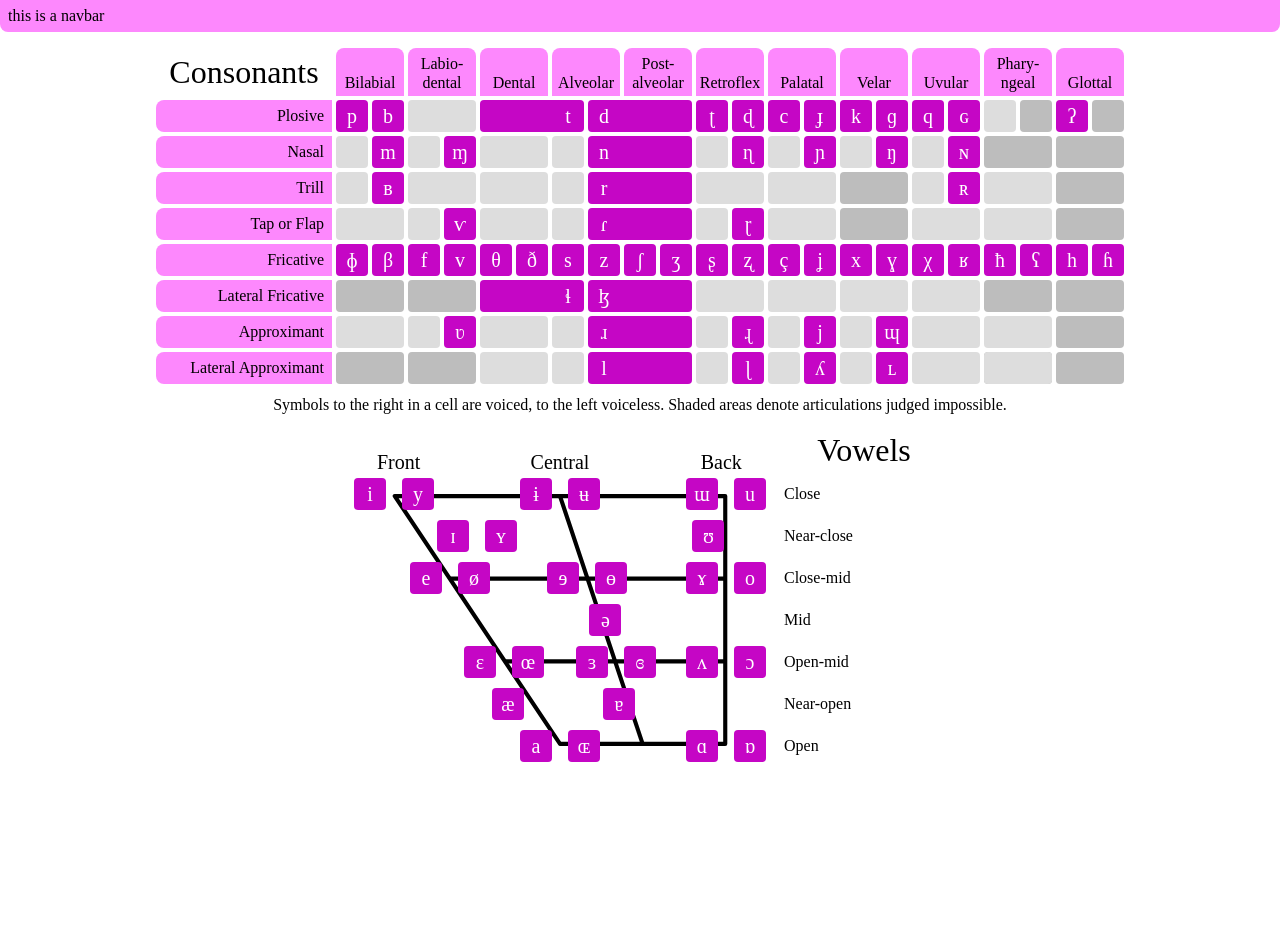
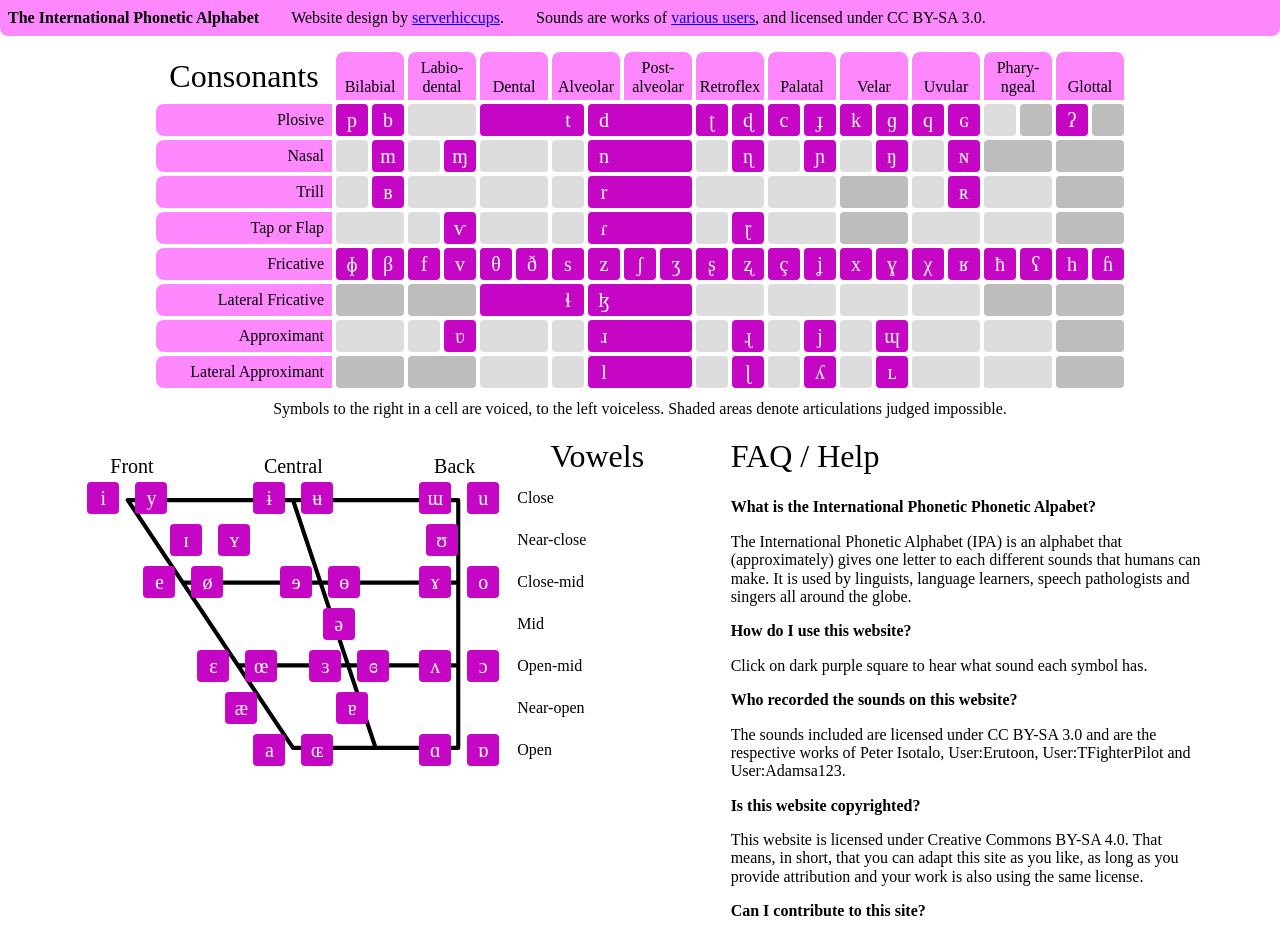
Before and after one commit to serverhiccups/ipa-chart, a Preact app: page / in a window 1280 px wide. Shown: the top 937 px of the page. Before the commit the page ends 800 px from the top, so only its background shows below. Built offline with nearby package versions, Linux system fonts and the light colour scheme; a web font is replaced by a local one.

Commit message:
Polish up the design a little

```diff
--- a/src/App.tsx
+++ b/src/App.tsx
@@ -6,8 +6,10 @@ import { AudioPlayer, AudioPlayerContext } from "./AudioPlayer";
 import Navbar from "./views/Navbar";
 import MainConsonants from "./views/MainConsonants";
 import Vowels from "./views/Vowels";
+import FaqHelp from "./views/FaqHelp";
 
 import style from "./styles/app.module.scss";
+import WipWarning from "./views/WipWarning";
 
 interface Props {
 	controller: Controller;
@@ -27,12 +29,14 @@ export default class App extends Component<Props> {
 		return (
 			<AudioPlayerContext.Provider value={this.audioPlayer}>
 				<div id="app">
-					<Navbar></Navbar>
+					<Navbar />
 					<div class={style.charts}>
+						<WipWarning />
 						<MainConsonants
 							model={this.controller.ipaSymbolModel}
 						></MainConsonants>
 						<Vowels model={this.controller.ipaSymbolModel}></Vowels>
+						<FaqHelp />
 					</div>
 				</div>
 			</AudioPlayerContext.Provider>
--- /dev/null
+++ b/src/styles/faq-help.module.scss
@@ -0,0 +1,21 @@
+.faqhelp {
+	display: inline;
+	max-width: 30rem;
+	& > .title {
+		display: inline-flex;
+		height: 3.25rem;
+		flex-direction: row;
+		align-items: center;
+		justify-content: center;
+		font-size: 2rem;
+	}
+	& > .list {
+		padding-left: 0;
+		list-style: none;
+		& > li {
+			& > span {
+				font-weight: bold;
+			}
+		}
+	}
+}
--- a/src/styles/navbar.module.scss
+++ b/src/styles/navbar.module.scss
@@ -3,7 +3,7 @@
 	left: 0;
 	position: sticky;
 	width: 100%;
-	height: 2rem;
+	min-height: 2.25rem;
 	display: flex;
 	flex-direction: row;
 	align-items: center;
@@ -12,4 +12,8 @@
 	padding: 0.5rem;
 	border-bottom-left-radius: 0.5rem;
 	border-bottom-right-radius: 0.5rem;
+	gap: 2rem;
+	& > span:first-child {
+		font-weight: bold;
+	}
 }
--- a/src/styles/vowels.module.scss
+++ b/src/styles/vowels.module.scss
@@ -15,7 +15,6 @@
 	flex-direction: row;
 	align-items: center;
 	justify-content: center;
-	padding-bottom: 0.25rem;
 	& > span {
 		font-size: 2rem;
 	}
--- /dev/null
+++ b/src/styles/wip-warning.module.scss
@@ -0,0 +1,20 @@
+.wipwarning {
+	height: 20rem;
+	width: 20rem;
+	background-color: rgb(248, 166, 12);
+	border-radius: 1rem;
+	display: inline-flex;
+	flex-direction: column;
+	align-items: center;
+	justify-content: center;
+	padding: 1rem;
+	& > .emoji {
+		font-size: 4.5rem;
+	}
+	& > .title {
+		font-weight: bold;
+	}
+	& > p {
+		text-align: center;
+	}
+}
--- /dev/null
+++ b/src/views/FaqHelp.tsx
@@ -0,0 +1,51 @@
+import { h, Fragment } from "preact";
+
+import styles from "../styles/faq-help.module.scss";
+
+export default function FaqHelp() {
+	return (
+		<div class={styles.faqhelp}>
+			<span class={styles.title}>FAQ / Help</span>
+			<ul class={styles.list}>
+				<li>
+					<span>What is the International Phonetic Phonetic Alpabet?</span>
+					<p>
+						The International Phonetic Alphabet (IPA) is an alphabet that
+						(approximately) gives one letter to each different sounds that
+						humans can make. It is used by linguists, language learners, speech
+						pathologists and singers all around the globe.
+					</p>
+				</li>
+				<li>
+					<span>How do I use this website?</span>
+					<p>Click on dark purple square to hear what sound each symbol has.</p>
+				</li>
+				<li id="#soundrights">
+					<span>Who recorded the sounds on this website?</span>
+					<p>
+						The sounds included are licensed under CC BY-SA 3.0 and are the
+						respective works of Peter Isotalo, User:Erutoon, User:TFighterPilot
+						and User:Adamsa123.
+					</p>
+				</li>
+				<li>
+					<span>Is this website copyrighted?</span>
+					<p>
+						This website is licensed under Creative Commons BY-SA 4.0. That
+						means, in short, that you can adapt this site as you like, as long
+						as you provide attribution and your work is also using the same
+						license.
+					</p>
+				</li>
+				<li>
+					<span>Can I contribute to this site?</span>
+					<p>You can contribute to this website on Github.</p>
+				</li>
+				{/* <li>
+					<span>Can I have a biscuit?</span>
+					<p>Only if you click here...</p>
+				</li> */}
+			</ul>
+		</div>
+	);
+}
--- a/src/views/Navbar.tsx
+++ b/src/views/Navbar.tsx
@@ -3,5 +3,16 @@ import { h } from "preact";
 import style from "../styles/navbar.module.scss";
 
 export default function Navbar(props) {
-	return <nav class={style.navbar}>this is a navbar</nav>;
+	return (
+		<nav class={style.navbar}>
+			<span>The International Phonetic Alphabet</span>
+			<span>
+				Website design by <a href="https://hiccup01.com">serverhiccups</a>.
+			</span>
+			<span>
+				Sounds are works of <a href="#soundrights">various users</a>, and
+				licensed under CC BY-SA 3.0.
+			</span>
+		</nav>
+	);
 }
--- /dev/null
+++ b/src/views/WipWarning.tsx
@@ -0,0 +1,16 @@
+import { h, Fragment } from "preact";
+
+import styles from "../styles/wip-warning.module.scss";
+
+export default function WipWarning() {
+	if (process.env.NODE_ENV !== "production") return <></>;
+	return (
+		<div class={styles.wipwarning}>
+			<span class={styles.emoji}>⚠️</span>
+			<span class={styles.title}>Warning!</span>
+			<p>
+				This website is currently under construction. Don't hold your breath!
+			</p>
+		</div>
+	);
+}
```
